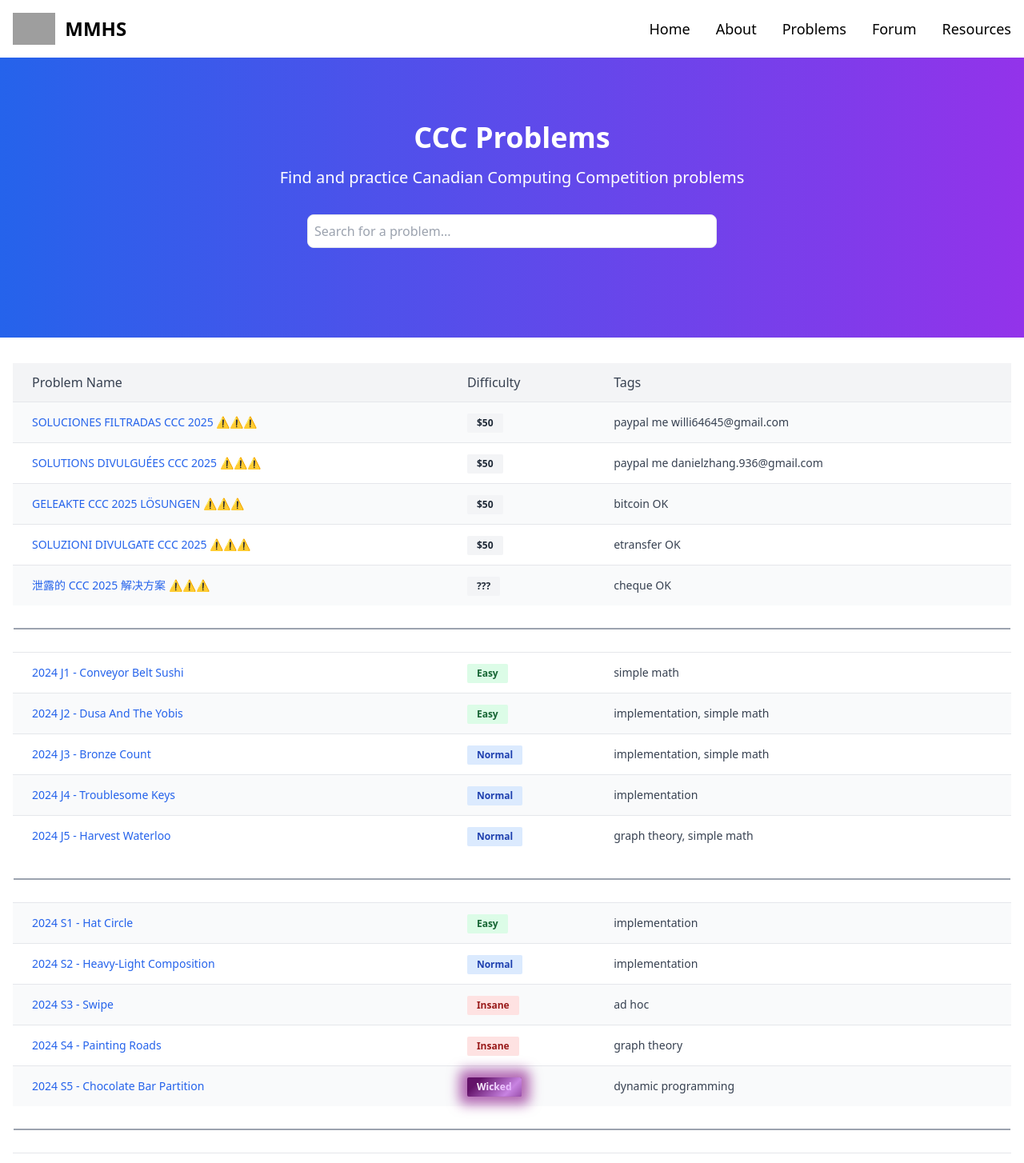
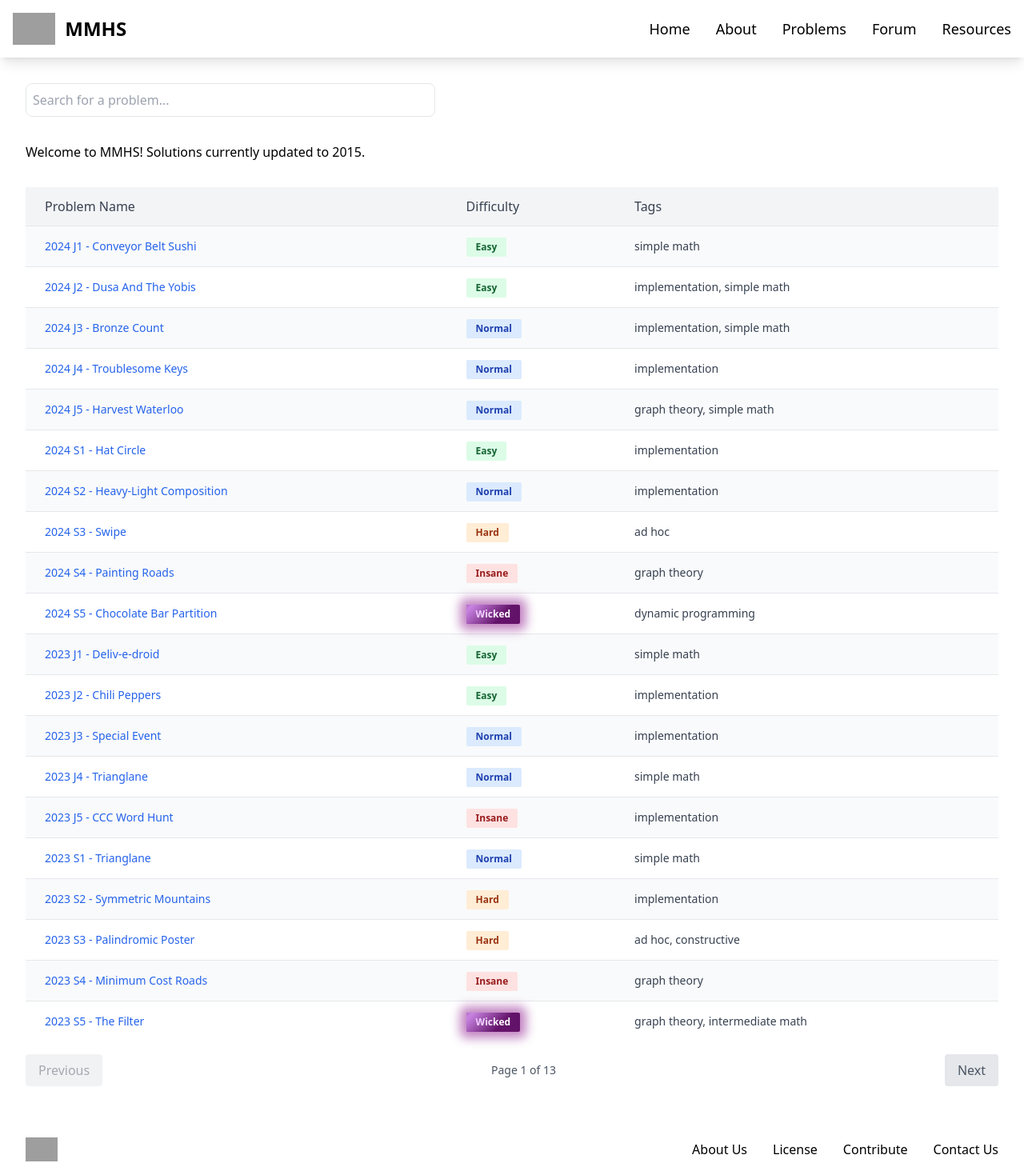
Before and after one commit to Tankman61/CCCSolutions, a React (Vite) app in the folder frontend-react/mmhs-website/: page /problems in a window 1280 px wide. Shown: the top 1454 px of the page at 80% size. Built offline with nearby package versions, Linux system fonts and the light colour scheme; grey boxes are pictures that could not be loaded.

Commit message:
syncs + pagination

```diff
--- a/frontend-react/mmhs-website/package.json
+++ b/frontend-react/mmhs-website/package.json
@@ -12,6 +12,7 @@
   "dependencies": {
     "@heroicons/react": "^2.1.5",
     "@material-tailwind/react": "^2.1.9",
+    "lucide-react": "^0.436.0",
     "react": "^18.3.1",
     "react-dom": "^18.3.1",
     "react-router-dom": "^6.26.1",
--- a/frontend-react/mmhs-website/src/App.jsx
+++ b/frontend-react/mmhs-website/src/App.jsx
@@ -5,7 +5,7 @@ import Home from "./pages/home.jsx";
 import Problems from "./pages/problems.jsx";
 import NotFound from "./components/notfound";
 import Navbar from "./components/navbar";
-import {FooterWithLogo} from "./components/footer";
+import FooterWithLogo from "./components/footer";
 import About from "./pages/about.jsx"
 
 const App = () => {
--- a/frontend-react/mmhs-website/src/components/footer.jsx
+++ b/frontend-react/mmhs-website/src/components/footer.jsx
@@ -1,6 +1,6 @@
 import { Typography } from "@material-tailwind/react";
 
-export function FooterWithLogo() {
+const FooterWithLogo = () => {
   return (
     <footer className="w-full bg-white p-8">
       <div className="flex flex-row flex-wrap items-center justify-center gap-y-6 gap-x-12 bg-white text-center md:justify-between">
@@ -55,3 +55,5 @@ export function FooterWithLogo() {
     </footer>
   );
 }
+
+export default FooterWithLogo;
--- a/frontend-react/mmhs-website/src/components/problemtable.jsx
+++ b/frontend-react/mmhs-website/src/components/problemtable.jsx
@@ -1,8 +1,25 @@
-import React from 'react';
+import React, { useState } from 'react';
 
 const ProblemsTable = ({ problems }) => {
+  const [currentPage, setCurrentPage] = useState(1);
+  const problemsPerPage = 20;
+
+  // Calculate the total number of pages
+  const totalPages = Math.ceil(problems.length / problemsPerPage);
+
+  // Calculate the current problems to display based on the current page
+  const currentProblems = problems.slice(
+    (currentPage - 1) * problemsPerPage,
+    currentPage * problemsPerPage
+  );
+
+  // Function to handle page change
+  const handlePageChange = (page) => {
+    setCurrentPage(page);
+  };
+
   return (
-    <div className="overflow-x-auto">
+    <div className="overflow-x-auto m-8">
       <table className="w-full text-gray-700">
         <thead>
           <tr className="bg-gray-100 dark:bg-gray-800 border-b border-gray-200 dark:border-gray-600">
@@ -12,9 +29,11 @@ const ProblemsTable = ({ problems }) => {
           </tr>
         </thead>
         <tbody>
-          {problems.map((problem, index) => (
+          {currentProblems.map((problem, index) => (
             <React.Fragment key={index}>
-              <tr className={`border-t border-gray-200 dark:border-gray-600 ${index % 2 === 0 ? 'bg-gray-50 dark:bg-gray-900' : 'bg-white dark:bg-gray-800'}`}>
+              <tr
+                className={`border-t border-gray-200 dark:border-gray-600 ${index % 2 === 0 ? 'bg-gray-50 dark:bg-gray-900' : 'bg-white dark:bg-gray-800'}`}
+              >
                 <td className="pl-4 md:px-6 py-3 whitespace-nowrap text-sm font-medium">
                   <a
                     href={problem.link}
@@ -33,17 +52,31 @@ const ProblemsTable = ({ problems }) => {
                   {problem.tags.join(', ')}
                 </td>
               </tr>
-              {(index + 1) % 5 === 0 && index !== problems.length - 1 && (
-                <tr>
-                  <td colSpan="3" className="py-3">
-                    <div className="border-t-2 border-gray-400 my-4"></div>
-                  </td>
-                </tr>
-              )}
             </React.Fragment>
           ))}
         </tbody>
       </table>
+
+      {/* Pagination Controls */}
+      <div className="flex justify-between items-center mt-4">
+        <button
+          onClick={() => handlePageChange(currentPage - 1)}
+          disabled={currentPage === 1}
+          className="px-4 py-2 bg-gray-200 dark:bg-gray-700 text-gray-600 dark:text-gray-300 rounded disabled:opacity-50"
+        >
+          Previous
+        </button>
+        <div className="text-sm text-gray-600 dark:text-gray-300">
+          Page {currentPage} of {totalPages}
+        </div>
+        <button
+          onClick={() => handlePageChange(currentPage + 1)}
+          disabled={currentPage === totalPages}
+          className="px-4 py-2 bg-gray-200 dark:bg-gray-700 text-gray-600 dark:text-gray-300 rounded disabled:opacity-50"
+        >
+          Next
+        </button>
+      </div>
     </div>
   );
 };
--- a/frontend-react/mmhs-website/src/pages/problems.jsx
+++ b/frontend-react/mmhs-website/src/pages/problems.jsx
@@ -1,15 +1,8 @@
 import React from "react";
 import ProblemsTable from "../components/problemtable.jsx";
 import SearchBar from "../components/searchbar.jsx";
-import { ChevronDown } from 'lucide-react';
 
 const problems = [
-  { name: 'SOLUCIONES FILTRADAS CCC 2025 ⚠️⚠️⚠️', difficulty: '$50', tags: ['paypal me willi64645@gmail.com'], link: '/contest/2024/j1' },
-  { name: 'SOLUTIONS DIVULGUÉES CCC 2025 ⚠️⚠️⚠️', difficulty: '$50', tags: ['paypal me danielzhang.936@gmail.com'], link: '/contest/2024/j1' },
-  { name: 'GELEAKTE CCC 2025 LÖSUNGEN ⚠️⚠️⚠️', difficulty: '$50', tags: ['bitcoin OK'], link: '/contest/2024/j1' },
-  { name: 'SOLUZIONI DIVULGATE CCC 2025 ⚠️⚠️⚠️', difficulty: '$50', tags: ['etransfer OK'], link: '/contest/2024/j1' },
-  { name: '泄露的 CCC 2025 解决方案 ⚠️⚠️⚠️', difficulty: '???', tags: ['cheque OK'], link: '/contest/2024/j1' },
-
 	// 2024 Junior
 	{ name: '2024 J1 - Conveyor Belt Sushi', difficulty: 'Easy', tags: ['simple math'], link: '/contest/2024/j1' },
 	{ name: '2024 J2 - Dusa And The Yobis', difficulty: 'Easy', tags: ['implementation', 'simple math'], link: '/contest/2024/j2' },
@@ -20,7 +13,7 @@ const problems = [
 	// 2024 Senior
 	{ name: '2024 S1 - Hat Circle', difficulty: 'Easy', tags: ['implementation'], link: '/contest/2024/s1' },
 	{ name: '2024 S2 - Heavy-Light Composition', difficulty: 'Normal', tags: ['implementation'], link: '/contest/2024/s2' },
-	{ name: '2024 S3 - Swipe', difficulty: 'Insane', tags: ['ad hoc'], link: '/contest/2024/s3' },
+	{ name: '2024 S3 - Swipe', difficulty: 'Hard', tags: ['ad hoc'], link: '/contest/2024/s3' },
 	{ name: '2024 S4 - Painting Roads', difficulty: 'Insane', tags: ['graph theory'], link: '/contest/2024/s4' },
 	{ name: '2024 S5 - Chocolate Bar Partition', difficulty: 'Wicked', tags: ['dynamic programming'], link: '/contest/2024/s5' },
 
@@ -33,8 +26,8 @@ const problems = [
 
 	// 2023 Senior
 	{ name: '2023 S1 - Trianglane', difficulty: 'Normal', tags: ['simple math'], link: '/contest/2023/s1' },
-	{ name: '2023 S2 - Symmetric Mountains', difficulty: 'Normal', tags: ['implementation'], link: '/contest/2023/s2' },
-	{ name: '2023 S3 - Palindromic Poster', difficulty: 'Insane', tags: ['ad hoc', 'constructive'], link: '/contest/2023/s3' },
+	{ name: '2023 S2 - Symmetric Mountains', difficulty: 'Hard', tags: ['implementation'], link: '/contest/2023/s2' },
+	{ name: '2023 S3 - Palindromic Poster', difficulty: 'Hard', tags: ['ad hoc', 'constructive'], link: '/contest/2023/s3' },
 	{ name: '2023 S4 - Minimum Cost Roads', difficulty: 'Insane', tags: ['graph theory'], link: '/contest/2023/s4' },
 	{ name: '2023 S5 - The Filter', difficulty: 'Wicked', tags: ['graph theory', 'intermediate math'], link: '/contest/2023/s5' },
 
@@ -60,7 +53,7 @@ const problems = [
 	{ name: '2021 J5 - Modern Art', difficulty: 'Normal', tags: ['implementation'], link: '/contest/2021/s2' },
 	// 2021 Senior
 	{ name: '2021 S1 - Crazy Fencing', difficulty: 'Normal', tags: ['simple math'], link: '/contest/2021/s1' },
-	{ name: '2021 S2 - Modern Art', difficulty: 'Normal', tags: ['implementation'], link: '/contest/2021/s2' },
+	{ name: '2021 S2 - Modern Art', difficulty: 'Hard', tags: ['implementation'], link: '/contest/2021/s2' },
 	{ name: '2021 S3 - Lunch Concert', difficulty: 'Insane', tags: ['data structures'], link: '/contest/2021/s3' },
 	{ name: '2021 S4 - Daily Commute', difficulty: 'Insane', tags: ['graph theory'], link: '/contest/2021/s4' },
 	{ name: '2021 S5 - Math Homework', difficulty: 'Insane', tags: ['data structures', 'intermediate math'], link: '/contest/2021/s5' },
@@ -97,15 +90,15 @@ const problems = [
 	{ name: '2018 J1 - Telemarketer or not?', difficulty: 'Easy', tags: ['implementation'], link: '/contest/2018/j1' },
 	{ name: '2018 J2 - Occupy parking', difficulty: 'Easy', tags: ['implementation'], link: '/contest/2018/j2' },
 	{ name: '2018 J3 - Are we there yet?', difficulty: 'Easy', tags: ['implementation'], link: '/contest/2018/j3' },
-	{ name: '2018 J4 - Sunflowers', difficulty: 'Easy', tags: ['implementation'], link: '/contest/2018/s2' },
+	{ name: '2018 J4 - Sunflowers', difficulty: 'Normal', tags: ['implementation'], link: '/contest/2018/s2' },
 	{ name: '2018 J5 - Choose your own path', difficulty: 'Normal', tags: ['graph theory'], link: '/contest/2018/j5' },
 
 	// 2018 Senior
 	{ name: '2018 S1 - Voronoi Villages', difficulty: 'Easy', tags: ['simple math'], link: '/contest/2018/s1' },
-	{ name: '2018 S2 - Sunflowers', difficulty: 'Easy', tags: ['implementation'], link: '/contest/2018/s2' },
-	{ name: '2018 S3 - RoboThieves', difficulty: 'Normal', tags: ['graph theory', 'implementation'], link: '/contest/2018/s3' },
-	{ name: '2018 S4 - Balanced Trees', difficulty: 'Normal', tags: ['dynamic programming'], link: '/contest/2018/s4' },
-	{ name: '2018 S5 - Maximum Strategic Savings', difficulty: 'Hard', tags: ['graph theory'], link: '/contest/2018/s5' },
+	{ name: '2018 S2 - Sunflowers', difficulty: 'Normal', tags: ['implementation'], link: '/contest/2018/s2' },
+	{ name: '2018 S3 - RoboThieves', difficulty: 'Hard', tags: ['graph theory', 'implementation'], link: '/contest/2018/s3' },
+	{ name: '2018 S4 - Balanced Trees', difficulty: 'Insane', tags: ['dynamic programming'], link: '/contest/2018/s4' },
+	{ name: '2018 S5 - Maximum Strategic Savings', difficulty: 'Insane', tags: ['graph theory'], link: '/contest/2018/s5' },
 
 	// 2017 Junior
 	{ name: '2017 J1 - Quadrant Selection', difficulty: 'Easy', tags: ['implementation'], link: '/contest/2017/j1' },
@@ -360,27 +353,12 @@ const problems = [
 	{ name: '2000 S5 - Sheep and Coyotes', difficulty: 'Insane', tags: ['geometry', '1D arrays'], link: '/contest/2000/s5' },
 ];
 
-const HeroSection = ({ onSearch }) => {
-  return (
-    <div className="bg-gradient-to-r from-blue-600 to-purple-600 text-white py-20 px-4">
-      <div className="container mx-auto text-center">
-        <h1 className="text-4xl font-bold mb-4">CCC Problems</h1>
-        <p className="text-xl">Find  and practice Canadian Computing Competition problems</p>
-        <div className="flex justify-center text-justify text-black">
-          <SearchBar problems={problems} />
-        </div>
-      </div>
-    </div>
-  );
-};
-
 const Problems = () => {
   return (
-    <div className="flex flex-col min-h-screen">
-		<HeroSection />
-      <main className="flex-grow container mx-auto px-4 py-8">
+    <div>
+		<SearchBar problems={problems} />
+		<h1 className="m-8">Welcome to MMHS! Solutions currently updated to 2015.</h1>
 		<ProblemsTable problems={problems} />
-      </main>
     </div>
   );
 };
```
Also changed, not shown: 1 other file (tests, documents, lock files or other folders). Lines whose indentation alone changed are shown as unchanged.
